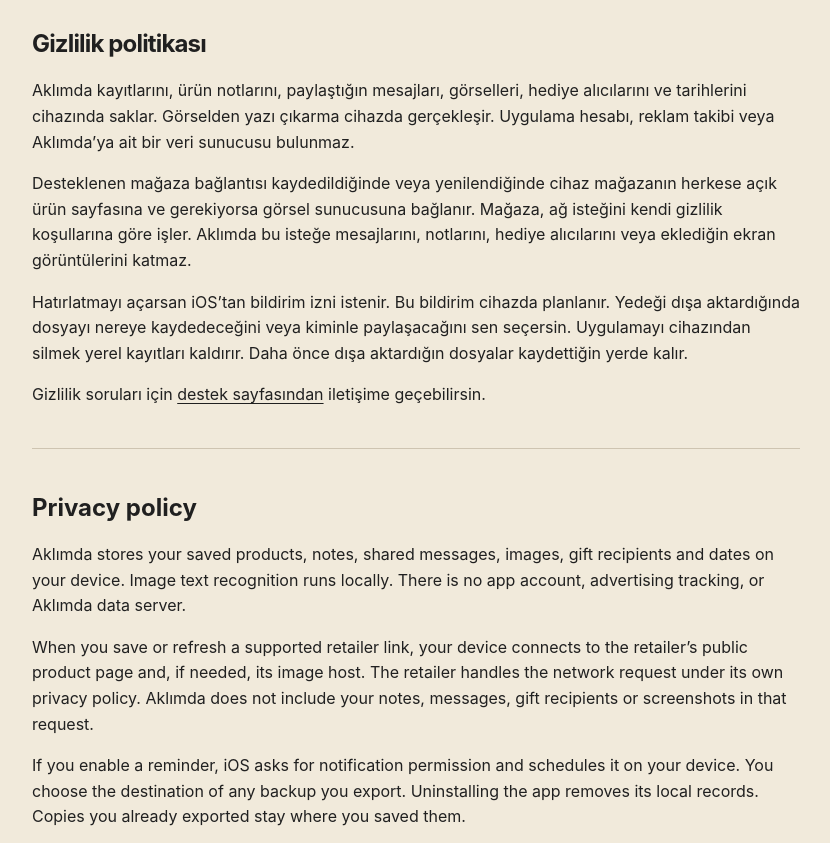
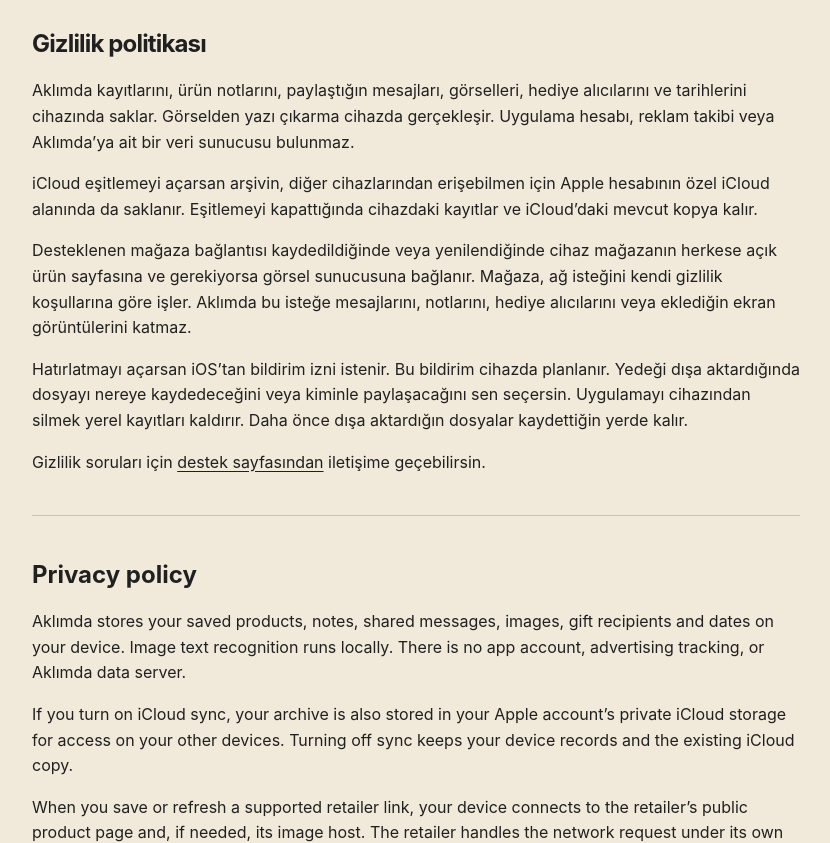
Before and after one commit to G-khan/aklimda, a plain HTML site: page privacy.html in a window 1280 px wide. Shown: the part 81-924 px from the top of the page, without its empty margins (224-1054 px from the left). Drawn offline with Linux system fonts and the light colour scheme.

Commit message:
Disclose optional private iCloud sync

```diff
--- a/privacy.html
+++ b/privacy.html
@@ -12,6 +12,7 @@
     <section>
       <h1>Gizlilik politikası</h1>
       <p>Aklımda kayıtlarını, ürün notlarını, paylaştığın mesajları, görselleri, hediye alıcılarını ve tarihlerini cihazında saklar. Görselden yazı çıkarma cihazda gerçekleşir. Uygulama hesabı, reklam takibi veya Aklımda’ya ait bir veri sunucusu bulunmaz.</p>
+      <p>iCloud eşitlemeyi açarsan arşivin, diğer cihazlarından erişebilmen için Apple hesabının özel iCloud alanında da saklanır. Eşitlemeyi kapattığında cihazdaki kayıtlar ve iCloud’daki mevcut kopya kalır.</p>
       <p>Desteklenen mağaza bağlantısı kaydedildiğinde veya yenilendiğinde cihaz mağazanın herkese açık ürün sayfasına ve gerekiyorsa görsel sunucusuna bağlanır. Mağaza, ağ isteğini kendi gizlilik koşullarına göre işler. Aklımda bu isteğe mesajlarını, notlarını, hediye alıcılarını veya eklediğin ekran görüntülerini katmaz.</p>
       <p>Hatırlatmayı açarsan iOS’tan bildirim izni istenir. Bu bildirim cihazda planlanır. Yedeği dışa aktardığında dosyayı nereye kaydedeceğini veya kiminle paylaşacağını sen seçersin. Uygulamayı cihazından silmek yerel kayıtları kaldırır. Daha önce dışa aktardığın dosyalar kaydettiğin yerde kalır.</p>
       <p>Gizlilik soruları için <a href="index.html">destek sayfasından</a> iletişime geçebilirsin.</p>
@@ -19,6 +20,7 @@
     <section id="english" lang="en">
       <h2>Privacy policy</h2>
       <p>Aklımda stores your saved products, notes, shared messages, images, gift recipients and dates on your device. Image text recognition runs locally. There is no app account, advertising tracking, or Aklımda data server.</p>
+      <p>If you turn on iCloud sync, your archive is also stored in your Apple account’s private iCloud storage for access on your other devices. Turning off sync keeps your device records and the existing iCloud copy.</p>
       <p>When you save or refresh a supported retailer link, your device connects to the retailer’s public product page and, if needed, its image host. The retailer handles the network request under its own privacy policy. Aklımda does not include your notes, messages, gift recipients or screenshots in that request.</p>
       <p>If you enable a reminder, iOS asks for notification permission and schedules it on your device. You choose the destination of any backup you export. Uninstalling the app removes its local records. Copies you already exported stay where you saved them.</p>
       <p>For privacy questions, use the contact details on the <a href="index.html">support page</a>.</p>
```
